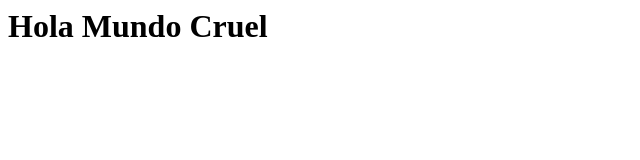
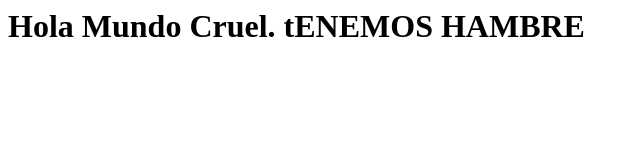
Before and after one commit to riniguez91/desayunoTarde, a plain HTML site: page index.html in a window 1280 px wide. Shown: the whole page, without its empty margins (0-640 px from the left). Drawn offline with Linux system fonts and the light colour scheme.

Commit message:
OTRO COMMIT

```diff
--- a/index.html
+++ b/index.html
@@ -1,6 +1,6 @@
 <html>
     <head></head>
     <body>
-        <p><h1>Hola Mundo Cruel</h1></p>
+        <p><h1>Hola Mundo Cruel. tENEMOS HAMBRE</h1></p>
     </body>
 </html>
```
